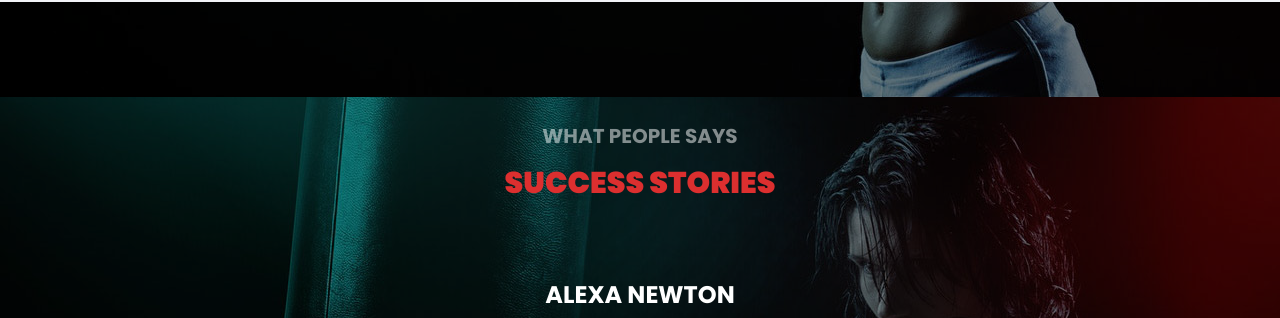
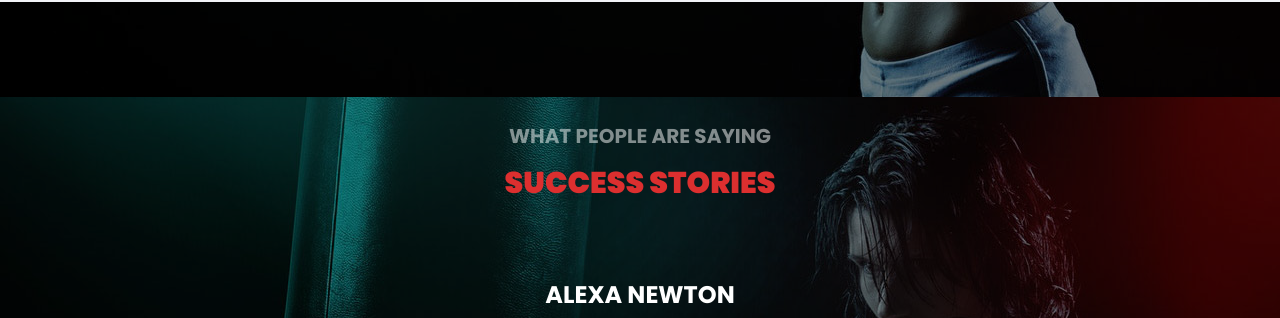
Before and after one commit to ResultsNow/resultsnow.github.io, a Jekyll site: the page built from index.html, in a window 1280 px wide and 900 px high, scrolled down 2029 px. Shown: the part 138-456 px from the top of the window. Built offline with Jekyll 4.4.1, drawn with Linux system fonts in a browser that asks for light colours; some web fonts are replaced.

Commit message:
Update testimonials-include.html

```diff
--- a/_includes/testimonials-include.html
+++ b/_includes/testimonials-include.html
@@ -1,6 +1,6 @@
 <div class="row">
     <div class="col-md-8 col-md-offset-2 text-center colorlib-heading animate-box">
-        <h2>What People Says</h2>
+        <h2>What People Are Saying</h2>
         <h3>Success Stories</h3>
     </div>
 </div>
```
